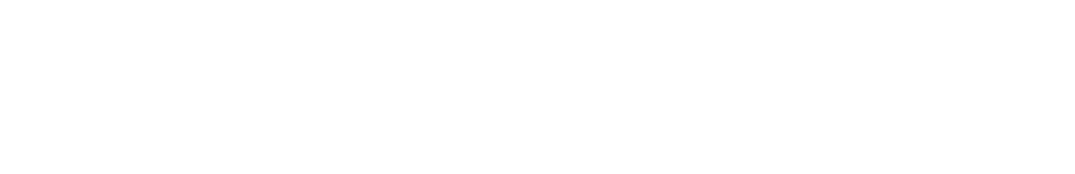
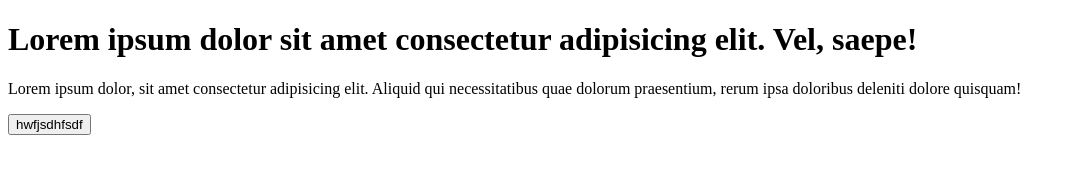
Before and after one commit to nasirgitweb/my-first-github-repo, a plain HTML site: page index.html in a window 1280 px wide. Shown: the whole page, without its empty margins (0-1075 px from the left). Drawn offline with Linux system fonts and the light colour scheme.

Commit message:
Second commit

```diff
--- a/index.html
+++ b/index.html
@@ -6,6 +6,8 @@
     <title>Document</title>
 </head>
 <body>
-
+    <h1>Lorem ipsum dolor sit amet consectetur adipisicing elit. Vel, saepe!</h1>
+    <p>Lorem ipsum dolor, sit amet consectetur adipisicing elit. Aliquid qui necessitatibus quae dolorum praesentium, rerum ipsa doloribus deleniti dolore quisquam!</p>
+    <button>hwfjsdhfsdf</button>
 </body>
 </html>
```
